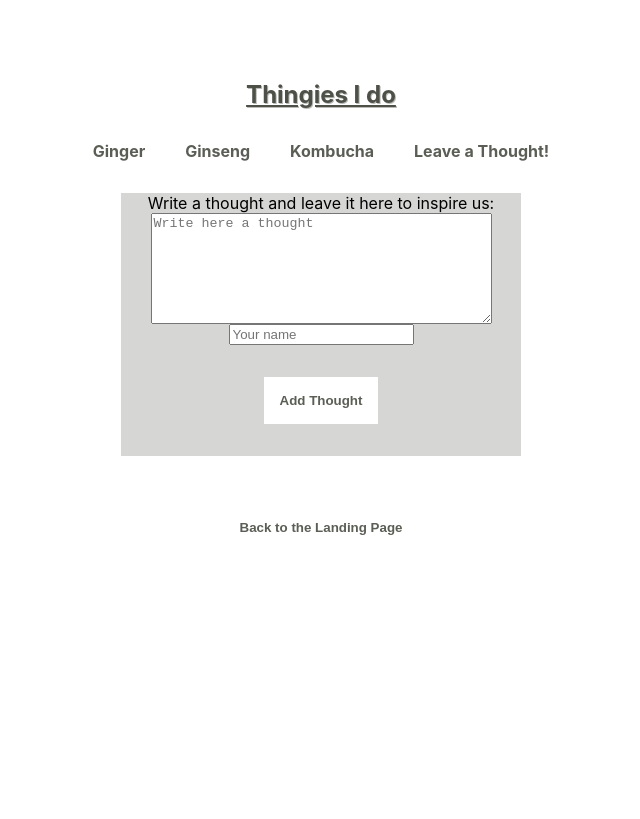
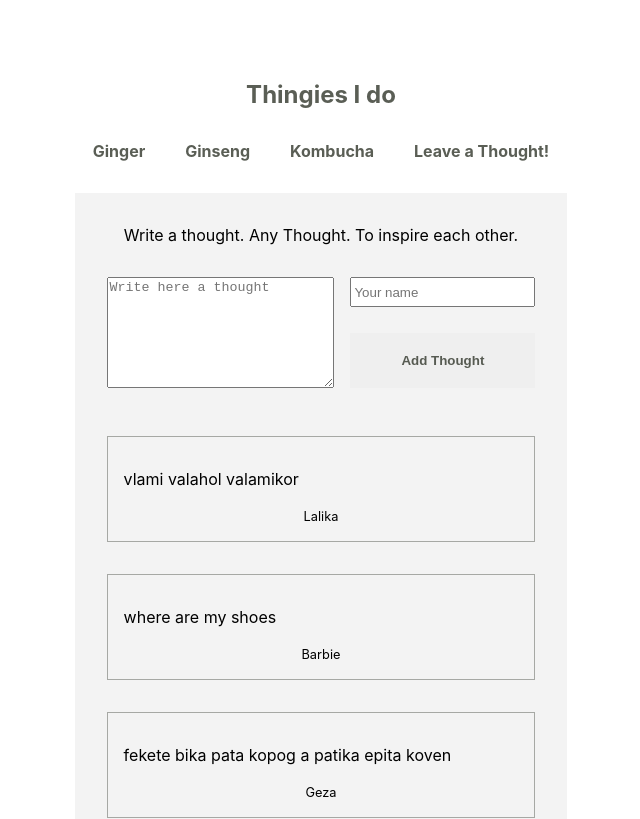
Before and after one commit to FanniTakax/my_experimental_page, a React (Create React App) app: page /main/thoughts in a window 1280 px wide. Shown: the top 819 px of the page, without its empty margins (319-959 px from the left). Built offline with nearby package versions, Linux system fonts and the light colour scheme; no server answers; the database is empty.

Commit message:
css changes 1.2

```diff
--- a/src/App.css
+++ b/src/App.css
@@ -1,3 +1,11 @@
+:root {
+  --greyDark: rgba(27, 27, 26, 0.8);
+  --greyMiddle: rgba(49, 54, 42, 0.8);
+  --greyContent: #eeeeeeb2;
+
+}
+
+
 body {
   margin: 10vh 20vw;
   padding: 0;
@@ -7,40 +15,31 @@ button {
   background-color: white;/*rgba(126, 197, 45, 0.8);*/
   border: none;
   cursor: pointer;
-  color: rgba(49, 54, 42, 0.8);
+  color: var(--greyMiddle);
   font-weight: bold;
   padding: 1rem;
   margin: 2rem;
 }
+button:hover {
+  color: var(--greyDark);
+
+}
 
 .title-h {
   margin: 0;
-  color: rgb(76, 80, 71);
-  text-shadow: 1px 1px rgba(117, 119, 114, 0.5);
-  text-decoration: underline;
+  color: var(--greyMiddle);
 }
 
 /* LANDING PAGE */
 div .landing-page {
   height: 100vh;
   margin-top: 30vh;
-  /*background: url(img/01.jpg) no-repeat center center fixed;
-  -webkit-background-size: cover;
-  -moz-background-size: cover;
-  -o-background-size: cover;
-  background-size: cover;*/
 }
 
 
 /* MAIN PAGE / GENERAL */
 .main-page {
   height:100vh;
-  /*background: url(img/01.jpg) no-repeat center center fixed;*/
-  -webkit-background-size: cover;
-  -moz-background-size: cover;
-  -o-background-size: cover;
-  background-size: cover;
-  /**/
 }
 
 .nav-main {
@@ -50,26 +49,65 @@ div .landing-page {
 
 .nav-main-link {
   text-decoration: none;
-  color: rgba(49, 54, 42, 0.8);
+  color: var(--greyMiddle);
   padding: 20px;
   font-weight: bold;
 }
+.nav-main-link:hover {
+  color: var(--greyDark);
+}
 
 .main-page-content {
-  margin: 10px auto;
-  padding: 20px;
-  background-color: #c5c5c2b2;
+  width: 60%;
+  margin: 1rem auto;
+  padding: 1rem;
+  background-color: var(--greyContent);
 }
 
 
 /* MAIN PAGE / LEAVE A THOUGHT  */
-.thoughts {
-  background-color: #c5c5c2b2;
-  margin: 10px auto;
-  width: 400px;
+
+.thoughts > p {
+  margin-bottom: 1rem;
+}
+.thoughts-list {
+  padding: 0 1rem;
 }
 .thought-form {
-  display: flex;
+  /*display: flex;
   flex-direction: column;
-  align-items: center;
+  align-items: center;*/
+  padding: 1rem;
+  margin: 1rem 0;
+  display: grid;
+  grid-template-columns: 1fr auto;
+  grid-gap: 1rem;
 }
+ .thought-form-div {
+   display: grid;
+   grid-template-rows: 1fr 1fr;
+   grid-template-columns: 1fr;
+ }
+
+.thought-form-div > input {
+  height: 3vh;
+}
+.thought-form-div > button {
+  margin: 0;
+  background-color: var(--greyContent);
+}
+
+.thought-single {
+  list-style: none;
+  padding: 1rem;
+  margin: 2rem 0;
+  border: solid 1px rgba(148, 150, 145, 0.8);
+}
+
+.thought-single > .thought-single-p {
+  text-align: left;
+}
+.thought-single > .thought-single-span {
+  text-align: right;
+  font-size: 0.8rem;
+}
--- a/src/components/MainPageComponents/Thoughts.js
+++ b/src/components/MainPageComponents/Thoughts.js
@@ -58,19 +58,24 @@ const Thoughts = () => {
 
 
     const tibidubu = [
-        {id: 1, name: 'Lalika', thought: 'vlami valahol valamikor'},
-        {id: 2, name: 'Barbie', thought: 'where are my shoes'}
+        {id: '1', name: 'Lalika', thought: 'vlami valahol valamikor'},
+        {id: '2', name: 'Barbie', thought: 'where are my shoes'},
+        {id: '3', name: 'Geza', thought: 'fekete bika pata kopog a patika epita koven'},
+        {id: '4', name: 'Simonka a cica', thought: 'Prrrrr prrp prrrr prrr grrrrr meeeeeooooooowwwwww wwwweeeeeiiii prrrrrr prrrrr'}
     ]
     console.log({tibidubu})
 
     return (
-        <div className="thoughts">
+        <div className="thoughts main-page-content">
+            <p>Write a thought. Any Thought. To inspire each other.</p>
             <ThoughtForm thought={thought} handleFormChange={handleFormChange} handleFormSubmit={handleFormSubmit} />
-            <ol className='thoughts-list'>
+            <ul className='thoughts-list'>
                 {
-                    database.ref('thoughts').on('value', (dataThoughts) => dataThoughts.forEach((data) => <ThoughtSingle key={data.key} name={data.val().name} thought={data.val().thought} />))
+                    tibidubu.map((item) => {
+                        return <ThoughtSingle key={item.id} name={item.name} thought={item.thought} />
+                    })
                 }
-            </ol>
+            </ul>
 
         </div>
     );
--- a/src/components/MainPageComponents/Thoughts/ThoughtForm.js
+++ b/src/components/MainPageComponents/Thoughts/ThoughtForm.js
@@ -4,10 +4,12 @@ import React from 'react';
 const ThoughtForm = (props) => {
     return (
         <form className="thought-form" onSubmit={props.handleFormSubmit}>
-            <label htmlFor="thought">Write a thought and leave it here to inspire us: </label>
-            <textarea name="thought" value={props.thought.thought} onChange={props.handleFormChange} placeholder="Write here a thought" rows="7" cols="40" required></textarea>
-            <input type="text" name="name" value={props.thought.name} onChange={props.handleFormChange} placeholder="Your name" />
-            <button type="submit">Add Thought</button>
+
+            <textarea name="thought" value={props.thought.thought} onChange={props.handleFormChange} placeholder="Write here a thought" rows="7" cols="10" required></textarea>
+            <div className="thought-form-div">
+                <input type="text" name="name" value={props.thought.name} onChange={props.handleFormChange} placeholder="Your name"  required/>
+                <button type="submit">Add Thought</button>
+            </div>
         </form>
     )
 }
--- a/src/components/MainPageComponents/Thoughts/ThoughtSingle.js
+++ b/src/components/MainPageComponents/Thoughts/ThoughtSingle.js
@@ -2,7 +2,10 @@ import React from 'react';
 
 const ThoughtSingle = (props) => {
     return (
-     <li key={props.key}><p>{props.thought}</p><span>{props.name}</span></li>
+     <li className="thought-single" key={props.key}>
+        <p className="thought-single-p">{props.thought}</p>
+        <span className="thought-single-span">{props.name}</span>
+    </li>
     )
 }
 
```
